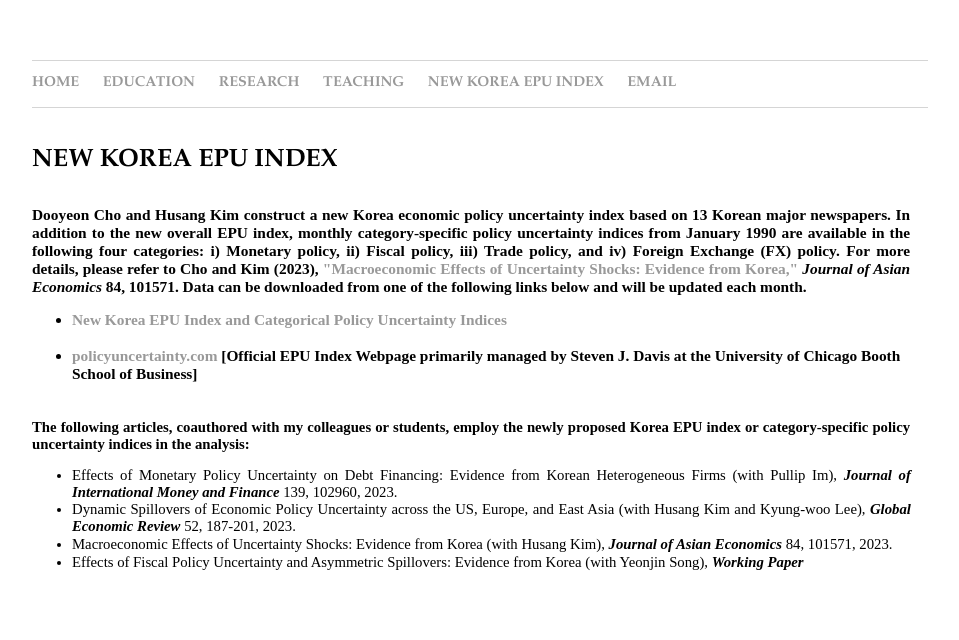
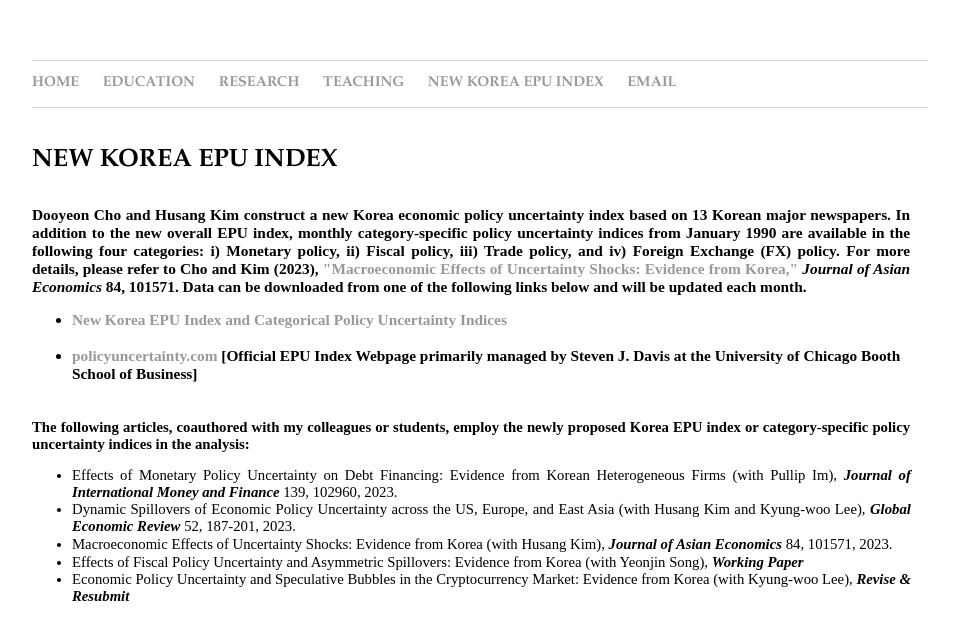
Before and after one commit to dooyeoncho/dooyeoncho.github.io, a Jekyll site: the page built from pages/new_korean_epu_index.html, in a window 1280 px wide. Shown: the top 640 px of the page, without its empty margins (160-1119 px from the left). Built offline with Jekyll 4.4.1, drawn with Linux system fonts in a browser that asks for light colours.

Commit message:
Update new_korean_epu_index.html

```diff
--- a/pages/new_korean_epu_index.html
+++ b/pages/new_korean_epu_index.html
@@ -38,6 +38,7 @@ span {
 			<span><li>Dynamic Spillovers of Economic Policy Uncertainty across the US, Europe, and East Asia (with Husang Kim and Kyung-woo Lee), <em property="italic"><b>Global Economic Review</b></em> 52, 187-201, 2023.</li></span>  &nbsp;
 			<span><li>Macroeconomic Effects of Uncertainty Shocks: Evidence from Korea (with Husang Kim), <em property="italic"><b>Journal of Asian Economics</b></em> 84, 101571, 2023.</li></span> &nbsp;
                         <span><li>Effects of Fiscal Policy Uncertainty and Asymmetric Spillovers: Evidence from Korea (with Yeonjin Song), <em property="italic"><b>Working Paper</b></em></li></span>
+			<span><li>Economic Policy Uncertainty and Speculative Bubbles in the Cryptocurrency Market: Evidence from Korea (with Kyung-woo Lee), <em property="italic"><b>Revise & Resubmit</b></em></li></span>
                 </ul>
 
 </div>&nbsp;&nbsp;&nbsp;&nbsp;
```
